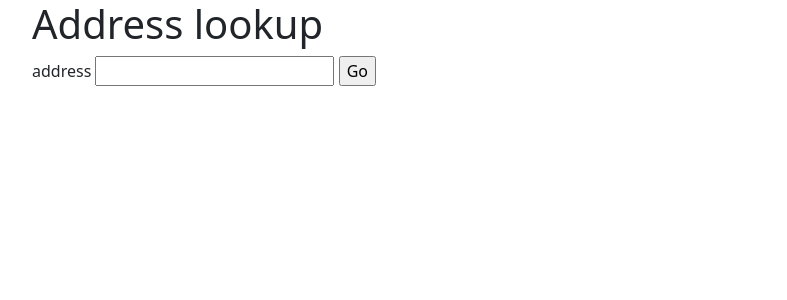
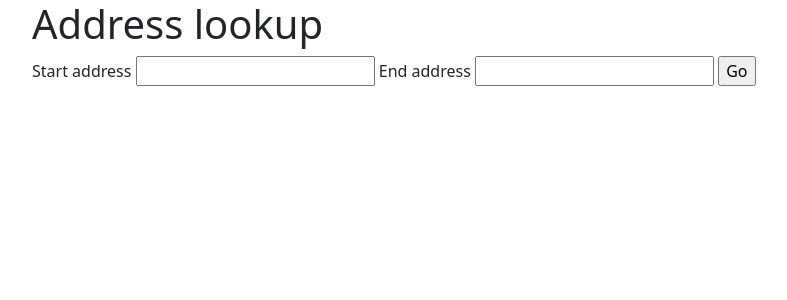
Before and after one commit to willb/kartograf, a Flask app: page /lookup in a window 1280 px wide. Shown: the top 300 px of the page, without its empty margins (50-837 px from the left). Run offline with Flask 2, Linux system fonts and the light colour scheme.

Commit message:
routing complete

```diff
--- a/app.py
+++ b/app.py
@@ -9,20 +9,50 @@ import requests
 import folium
 
 class AddressForm(FlaskForm):
-    address = StringField('address', validators=[DataRequired()])
+    start_address = StringField('Start address', validators=[DataRequired()])
+    end_address = StringField('End address', validators=[DataRequired()])
 
 app = Flask(__name__)
 app.config["SECRET_KEY"] = "baricades misterieuses"
 
+def resolve_address(address, endpoint="https://nominatim.openstreetmap.org"):
+    api = f"{endpoint}/search"
+
+    result = requests.get(api, params={"q": address, "format" : "jsonv2"})
+    result_struct = result.json()[0]
+    return (result_struct["lat"], result_struct["lon"])
+
+
+def resolve_duration_and_distance(start_lon, start_lat, end_lon, end_lat, endpoint="http://127.0.0.1:5000"):
+    api = f"{endpoint}/table/v1/driving/{start_lon},{start_lat};{end_lon},{end_lat}"
+
+    result = requests.get(api, params={"annotations": "duration,distance"})
+    max_duration = max([x for xs in result.json()['durations'] for x in xs])
+    max_distance = max([x for xs in result.json()['distances'] for x in xs])
+
+    return (max_duration, max_distance)
+
+def icon_for_color(color="red"):
+    return folium.map.Icon(color=color)
+
 @app.route('/map')
 @app.route('/map/')
 def index():
-    lat = float(request.args.get("lat", "43.0730556"))
-    lon = float(request.args.get("lon", "-89.4011111"))
-    marker = folium.Marker([lat, lon], popup="")
-    folium_map = folium.Map(location=(lat, lon), zoom_start=14)
+    lat1 = float(request.args.get("lat1", request.args.get("lat", "40.7769271")))
+    lon1 = float(request.args.get("lon1", request.args.get("lon", "-73.873965")))
+
+    lat2 = float(request.args.get("lat2", "40.768082"))
+    lon2 = float(request.args.get("lon2", "-73.981893"))
+
+    duration, distance = resolve_duration_and_distance(lon1, lat1, lon2, lat2)
+
+    folium_map = folium.Map(location=(lat1, lon1), zoom_start=14)
+
+    start_marker = folium.Marker([lat1, lon1], popup="Route start", icon=icon_for_color(color="lightblue")).add_to(folium_map)
+    end_marker = folium.Marker([lat2, lon2], popup="Route end", icon=icon_for_color(color="red")).add_to(folium_map)
+
     _map = folium_map._repr_html_()
-    return render_template('map.html', themap=_map)
+    return render_template('map.html', themap=_map, trip_distance=distance, trip_duration=duration)
 
 @app.route('/lookup', methods=["GET"])
 def querypage():
@@ -33,12 +63,11 @@ def querypage():
 def lookup():
     form = AddressForm()
     if form.validate_on_submit():
-        query = form.address.data
-        print(query)
-        result = requests.get("https://nominatim.openstreetmap.org/search", params={"q": query, "format" : "jsonv2"})
-        print(result.json())
-        result_struct = result.json()[0]
-        print(result_struct)
-        return redirect(url_for("index", lat=result_struct["lat"], lon=result_struct["lon"]))
+        start_query = form.start_address.data
+        end_query = form.end_address.data
+        start_lat, start_lon = resolve_address(start_query)
+        end_lat, end_lon = resolve_address(end_query)
+
+        return redirect(url_for("index", lat1=start_lat, lon1=start_lon, lat2=end_lat, lon2=end_lon))
 
     return "no way"
--- a/templates/lookup.html
+++ b/templates/lookup.html
@@ -15,7 +15,8 @@
         <h1>Address lookup</h1>
         <form method="POST" action="/lookup">
             {{ form.csrf_token }}
-            {{ form.address.label }} {{ form.address(size=20) }}
+            {{ form.start_address.label }} {{ form.start_address(size=20) }}
+            {{ form.end_address.label }} {{ form.end_address(size=20) }}
             <input type="submit" value="Go">
         </form>
     </div>
--- a/templates/map.html
+++ b/templates/map.html
@@ -14,5 +14,11 @@
     <div class="container">
         {{ themap | safe }}
     </div>
+    <div class="container">
+      <dl>
+        <dt>Distance</dt><dd>{{trip_distance | round | int }}m</dd>
+        <dt>Duration</dt><dd>{{trip_duration | round | int }}s</dd>
+      </dl>
+    </div>
   </body>
 </html>
```
